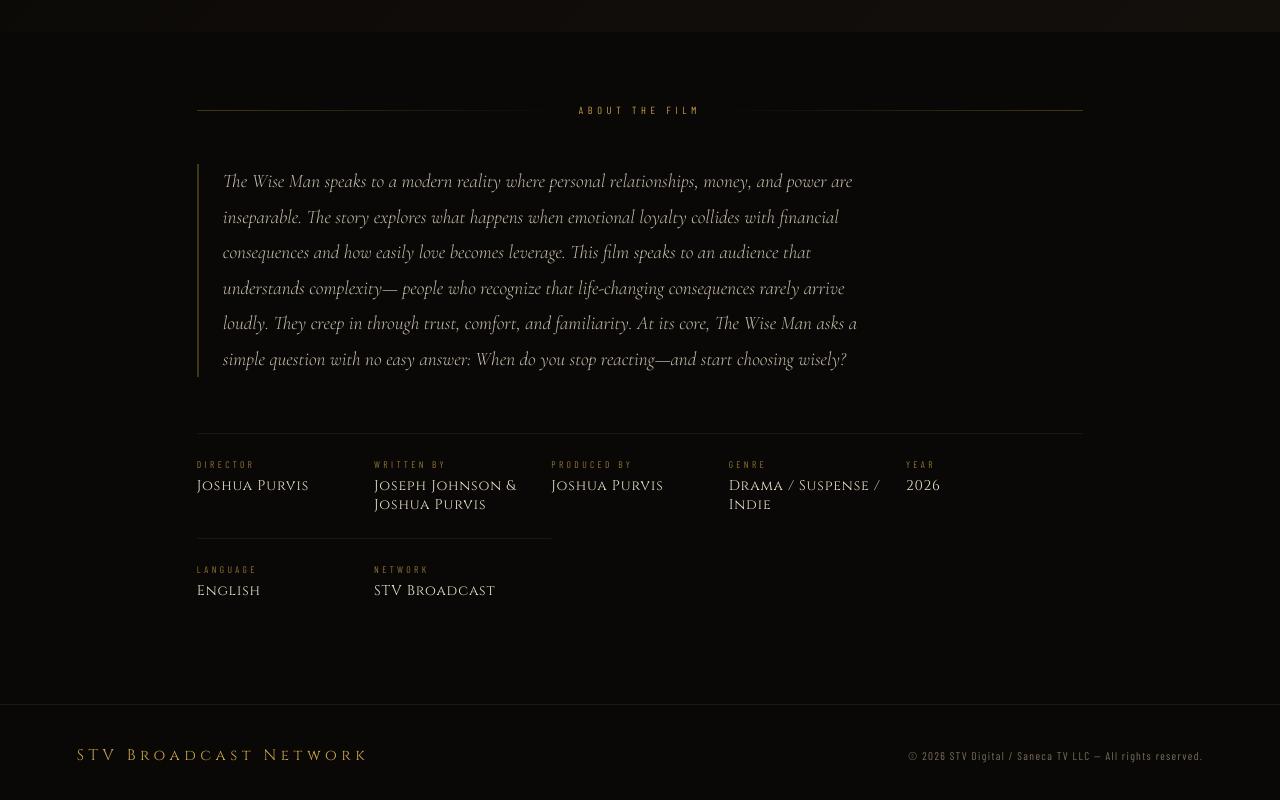
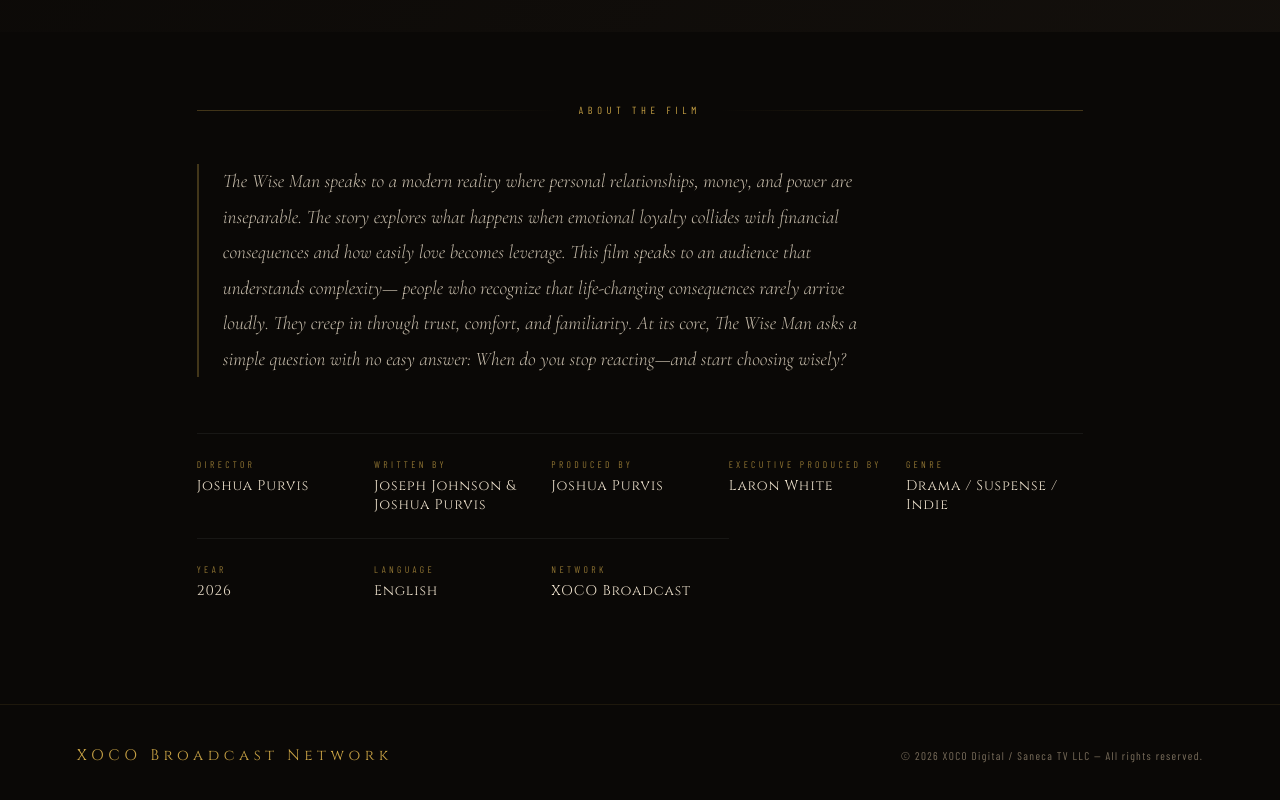
Before and after one commit to fairefaretravels/Wisemen-Film, a plain HTML site: page index.html in a window 1280 px wide. Shown: the part 1488-2288 px from the top of the page. Drawn offline with nearby package versions, Linux system fonts and the light colour scheme; animation ran at ten frames a second; a web font is replaced by a local one.

Commit message:
Update network and footer information in index.html

```diff
--- a/index.html
+++ b/index.html
@@ -3,7 +3,7 @@
 <head>
 <meta charset="UTF-8">
 <meta name="viewport" content="width=device-width, initial-scale=1.0">
-<title>THE WISE MAN — Now Streaming on STV</title>
+<title>THE WISE MAN — Now Streaming on XOCO NETWORK</title>
 <link rel="preconnect" href="https://fonts.googleapis.com">
 <link href="https://fonts.googleapis.com/css2?family=Cinzel:wght@400;700;900&family=Cormorant+Garamond:ital,wght@0,300;0,400;1,300;1,400&family=Barlow+Condensed:wght@300;400;600;700&display=swap" rel="stylesheet">
 <style>
@@ -556,7 +556,7 @@ footer {
     </div>
     <iframe id="vimeoFrame"
       style="display:none; position:absolute; inset:0; width:100%; height:100%; border:none;"
-      data-src="https://player.vimeo.com/video/1200790985?autoplay=1&color=c8a245&title=0&byline=0&portrait=0"
+      data-src="https://vimeo.com/1201185045?fl=ip&fe=ec"
       allow="autoplay; fullscreen; picture-in-picture"
       allowfullscreen>
     </iframe>
@@ -598,6 +598,10 @@ When do you stop reacting—and start choosing wisely?
       <div class="credit-value">Joshua Purvis</div>
     </div>
     <div class="credit-item">
+      <div class="credit-label">Executive Produced By</div>
+      <div class="credit-value">Laron White</div>
+    </div>
+    <div class="credit-item">
       <div class="credit-label">Genre</div>
       <div class="credit-value">Drama / Suspense / Indie</div>
     </div>
@@ -611,15 +615,15 @@ When do you stop reacting—and start choosing wisely?
     </div>
     <div class="credit-item">
       <div class="credit-label">Network</div>
-      <div class="credit-value">STV Broadcast</div>
+      <div class="credit-value">XOCO Broadcast</div>
     </div>
   </div>
 </section>
 
 <!-- FOOTER -->
 <footer>
-  <div class="footer-logo">STV Broadcast Network</div>
-  <div class="footer-copy">&copy; 2026 STV Digital / Saneca TV LLC — All rights reserved.</div>
+  <div class="footer-logo">XOCO Broadcast Network</div>
+  <div class="footer-copy">&copy; 2026 XOCO Digital / Saneca TV LLC — All rights reserved.</div>
 </footer>
 
 <script>
```
